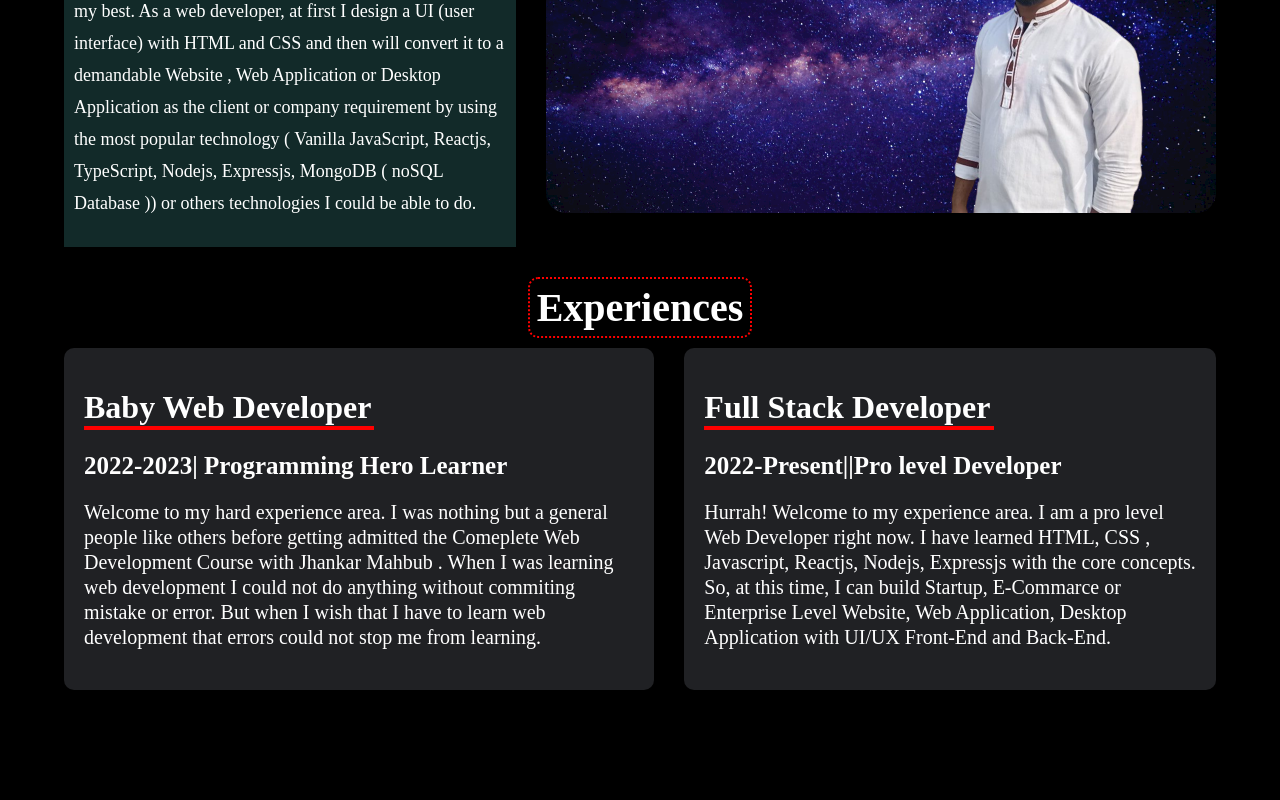
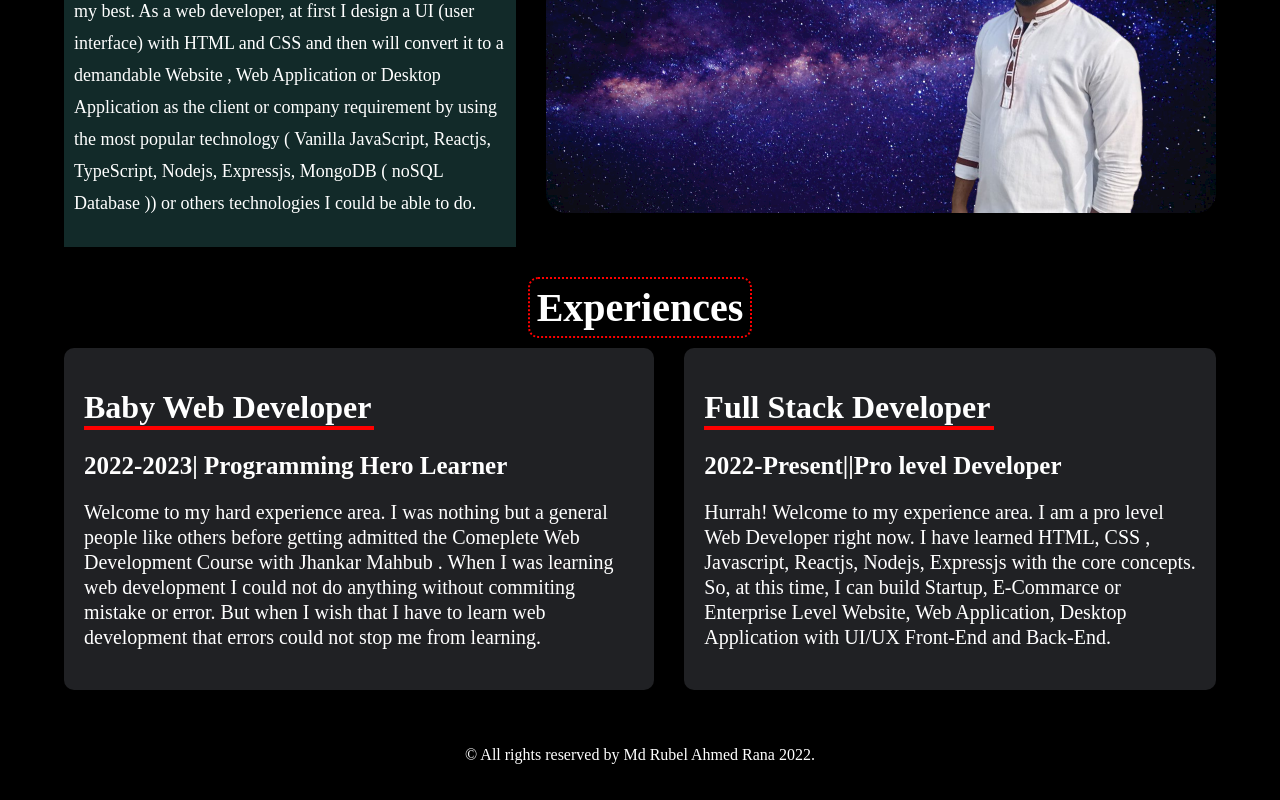
Before and after one commit to Md-Rubel-Ahmed-Rana/react-portfolio, a React (Create React App) app: page / in a window 1280 px wide. Shown: the part 248-1048 px from the top of the page. Before the commit the page ends 958 px from the top, so only its background shows below. Built offline with nearby package versions, Linux system fonts and the light colour scheme.

Commit message:
footer added

```diff
--- a/src/App.js
+++ b/src/App.js
@@ -1,10 +1,12 @@
 import Experience from "./experience/experience";
 import Navbar from "./header/nav";
+import Footer from "./footer/footer";
 function App() {
   return (
     <div>
       <Navbar />
       < Experience />
+      < Footer />
     </div>
   );
 }
--- /dev/null
+++ b/src/footer/footer.css
@@ -0,0 +1,6 @@
+footer{
+    color: white;
+    padding: 20px;
+    margin: auto;
+    text-align: center;
+}
--- /dev/null
+++ b/src/footer/footer.js
@@ -0,0 +1,11 @@
+import React from 'react'
+import "./footer.css"
+const Footer = () => {
+  return (
+    <footer>
+        <p> &copy; All rights reserved by Md Rubel Ahmed Rana 2022.</p>
+    </footer>
+  )
+}
+
+export default Footer
```
